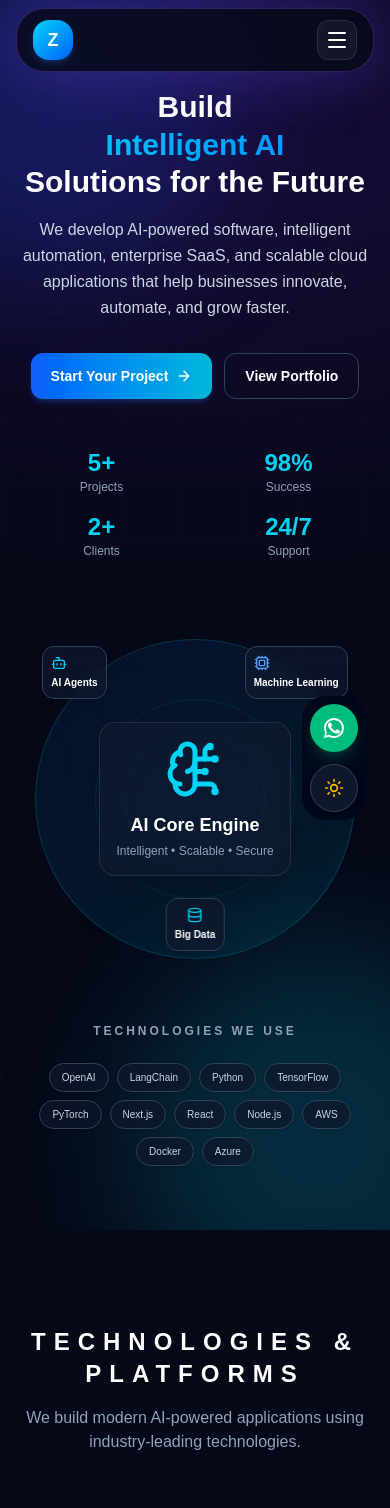
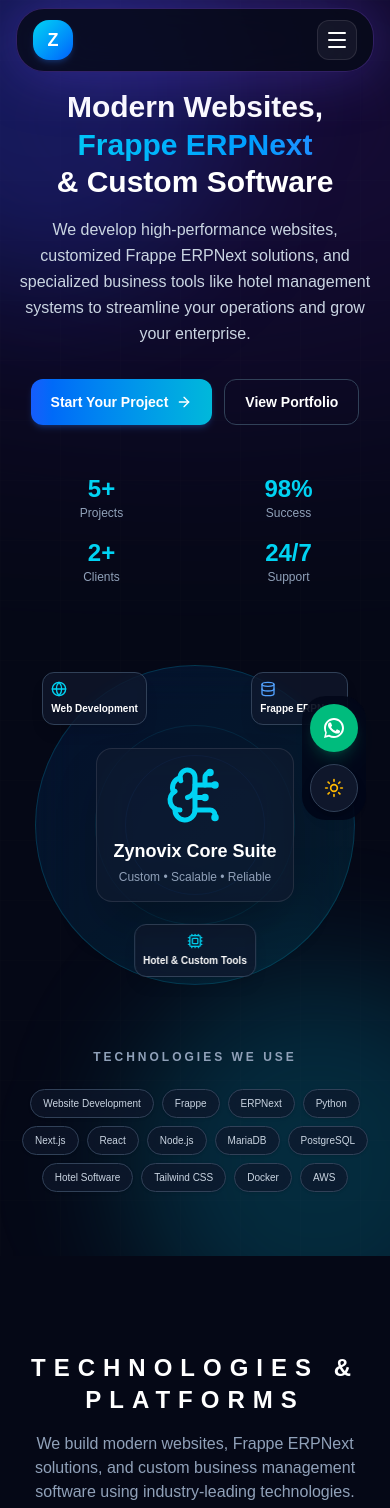
Before and after one commit to ritik733/zynovixtechsolution, a Next.js app: page / in a window 390 px wide. Shown: the top 1508 px of the page. Built offline with nearby package versions, Linux system fonts and the light colour scheme.

Commit message:
servce text changes --RP

```diff
--- a/components/sections/AboutPreview.tsx
+++ b/components/sections/AboutPreview.tsx
@@ -1,5 +1,5 @@
 import Link from "next/link";
-import { ArrowRight, Brain, ShieldCheck, Zap } from "lucide-react";
+import { ArrowRight, Globe, Database, Hotel } from "lucide-react";
 
 export default function AboutPreview() {
   return (
@@ -14,23 +14,22 @@
             </span>
 
             <h2 className="mt-6 text-4xl font-bold md:text-5xl">
-              AI-First Software
+              Modern Web & ERP
               <span className="block text-cyan-400">
-                Development Company
+                Software Development
               </span>
             </h2>
 
             <p className="mt-8 text-lg leading-8 text-slate-600 dark:text-slate-400 font-medium">
-              We help startups, enterprises, and growing businesses
-              leverage Artificial Intelligence, Machine Learning,
-              Cloud Computing, and Custom Software Development to
-              build intelligent digital products.
+              We help businesses, hotels, and enterprises streamline operations
+              and accelerate growth with modern website development, Frappe ERPNext
+              implementations, and bespoke management software.
             </p>
 
             <p className="mt-6 text-slate-600 dark:text-slate-400">
-              From AI chatbots and LLM applications to enterprise SaaS
-              platforms and cloud-native solutions, we create software
-              that scales with your business.
+              From custom web applications and client portals to comprehensive ERPNext
+              modules and specialized hotel management tools, we build solutions
+              tailored specifically to your business workflows.
             </p>
 
             <Link
@@ -46,35 +45,32 @@
           <div className="grid gap-6">
 
             <div className="rounded-2xl border border-slate-200 bg-white/90 p-6 shadow-sm backdrop-blur dark:border-slate-800 dark:bg-slate-900/60 dark:shadow-none">
-              <Brain className="mb-4 text-cyan-500 dark:text-cyan-400" size={42} />
+              <Globe className="mb-4 text-cyan-500 dark:text-cyan-400" size={42} />
               <h3 className="text-xl font-semibold text-slate-900 dark:text-white">
-                AI Innovation
+                Custom Website Development
               </h3>
               <p className="mt-3 text-slate-600 dark:text-slate-400">
-                Intelligent AI systems powered by modern
-                Large Language Models and Machine Learning.
+                Fast, responsive, and SEO-optimized web applications built with Next.js, React, and modern web frameworks.
               </p>
             </div>
 
             <div className="rounded-2xl border border-slate-200 bg-white/90 p-6 shadow-sm backdrop-blur dark:border-slate-800 dark:bg-slate-900/60 dark:shadow-none">
-              <Zap className="mb-4 text-cyan-500 dark:text-cyan-400" size={42} />
+              <Database className="mb-4 text-cyan-500 dark:text-cyan-400" size={42} />
               <h3 className="text-xl font-semibold text-slate-900 dark:text-white">
-                Automation
+                Frappe ERPNext Solutions
               </h3>
               <p className="mt-3 text-slate-600 dark:text-slate-400">
-                Automate repetitive workflows and improve
-                productivity using AI-powered solutions.
+                End-to-end ERP implementations, custom Doctypes, accounting, inventory, and automated business workflows.
               </p>
             </div>
 
             <div className="rounded-2xl border border-slate-200 bg-white/90 p-6 shadow-sm backdrop-blur dark:border-slate-800 dark:bg-slate-900/60 dark:shadow-none">
-              <ShieldCheck className="mb-4 text-cyan-500 dark:text-cyan-400" size={42} />
+              <Hotel className="mb-4 text-cyan-500 dark:text-cyan-400" size={42} />
               <h3 className="text-xl font-semibold text-slate-900 dark:text-white">
-                Enterprise Ready
+                Hotel & Management Tools
               </h3>
               <p className="mt-3 text-slate-600 dark:text-slate-400">
-                Secure, scalable, cloud-native applications
-                designed for modern businesses.
+                Purpose-built tools for room reservation, billing, guest check-in, and hospitality operational management.
               </p>
             </div>
 
--- a/components/sections/CTA.tsx
+++ b/components/sections/CTA.tsx
@@ -17,16 +17,15 @@
         </span>
 
         <h2 className="mt-8 text-4xl font-bold md:text-6xl text-slate-900 dark:text-white">
-          Ready to Build
+          Ready to Upgrade Your
           <span className="block bg-gradient-to-r from-cyan-500 to-blue-600 dark:from-cyan-400 dark:to-blue-500 bg-clip-text text-transparent">
-            Your AI Product?
+            Web & ERP Systems?
           </span>
         </h2>
 
         <p className="mx-auto mt-8 max-w-2xl text-lg text-slate-600 dark:text-slate-400 font-medium">
-          Whether you're a startup or an enterprise,
-          we help transform ideas into intelligent,
-          scalable, AI-powered software solutions.
+          Whether you need a modern website, a custom Frappe ERPNext implementation,
+          or tailored software like hotel management systems, we are ready to bring your vision to life.
         </p>
 
         <div className="mt-12 flex flex-wrap justify-center gap-4">
--- a/components/sections/Hero.tsx
+++ b/components/sections/Hero.tsx
@@ -4,9 +4,9 @@
 import {
   ArrowRight,
   BrainCircuit,
-  Bot,
   Cpu,
   Database,
+  Globe,
 } from "lucide-react";
 
 export default function Hero() {
@@ -37,17 +37,17 @@
 
 
             <h1 className="mt-6 sm:mt-8 text-3xl sm:text-4xl md:text-5xl lg:text-6xl xl:text-7xl font-extrabold leading-tight">
-              Build
+              Modern Websites,
               <span className="block bg-gradient-to-r from-cyan-400 to-blue-500 bg-clip-text text-transparent">
-                Intelligent AI
+                Frappe ERPNext
               </span>
-              Solutions for the Future
+              & Custom Software
             </h1>
 
             <p className="mt-4 sm:mt-6 md:mt-8 max-w-xl text-base sm:text-lg leading-relaxed sm:leading-8 text-slate-600 dark:text-slate-300 mx-auto lg:mx-0 font-normal">
-              We develop AI-powered software, intelligent automation,
-              enterprise SaaS, and scalable cloud applications that help
-              businesses innovate, automate, and grow faster.
+              We develop high-performance websites, customized Frappe ERPNext solutions,
+              and specialized business tools like hotel management systems to streamline
+              your operations and grow your enterprise.
             </p>
 
             <div className="mt-8 sm:mt-10 flex flex-wrap gap-3 sm:gap-4 justify-center lg:justify-start">
@@ -92,22 +92,22 @@
               <div className="absolute h-[200px] w-[200px] sm:h-[280px] sm:w-[280px] md:h-[320px] md:w-[320px] rounded-full border border-cyan-500/20 animate-pulse" />
               <div className="absolute h-[140px] w-[140px] sm:h-[200px] sm:w-[200px] md:h-[240px] md:w-[240px] rounded-full border border-blue-500/20" />
 
-              {/* AI Agents - Top Left */}
+              {/* Web Development - Top Left */}
               <div className="absolute top-[2%] left-[2%] sm:top-[4%] sm:left-[4%] md:top-[6%] md:left-[6%] rounded-xl border border-slate-200 bg-white/90 p-2 sm:p-3 backdrop-blur shadow-lg text-slate-900 dark:border-slate-700 dark:bg-slate-900/80 dark:text-white">
-                <Bot className="mb-1 sm:mb-2 h-4 w-4 sm:h-5 sm:w-5 text-cyan-500 dark:text-cyan-400" />
-                <p className="text-[10px] sm:text-xs font-semibold whitespace-nowrap">AI Agents</p>
+                <Globe className="mb-1 sm:mb-2 h-4 w-4 sm:h-5 sm:w-5 text-cyan-500 dark:text-cyan-400" />
+                <p className="text-[10px] sm:text-xs font-semibold whitespace-nowrap">Web Development</p>
               </div>
 
-              {/* Machine Learning - Top Right */}
+              {/* Frappe ERPNext - Top Right */}
               <div className="absolute top-[2%] right-[2%] sm:top-[4%] sm:right-[4%] md:top-[6%] md:right-[6%] rounded-xl border border-slate-200 bg-white/90 p-2 sm:p-3 backdrop-blur shadow-lg text-slate-900 dark:border-slate-700 dark:bg-slate-900/80 dark:text-white">
-                <Cpu className="mb-1 sm:mb-2 h-4 w-4 sm:h-5 sm:w-5 text-blue-600 dark:text-blue-400" />
-                <p className="text-[10px] sm:text-xs font-semibold whitespace-nowrap">Machine Learning</p>
+                <Database className="mb-1 sm:mb-2 h-4 w-4 sm:h-5 sm:w-5 text-blue-600 dark:text-blue-400" />
+                <p className="text-[10px] sm:text-xs font-semibold whitespace-nowrap">Frappe ERPNext</p>
               </div>
 
-              {/* Big Data - Bottom Center */}
+              {/* Hotel & Custom Tools - Bottom Center */}
               <div className="absolute bottom-[2%] sm:bottom-[4%] md:bottom-[6%] left-1/2 -translate-x-1/2 rounded-xl border border-slate-200 bg-white/90 p-2 sm:p-3 backdrop-blur shadow-lg text-slate-900 dark:border-slate-700 dark:bg-slate-900/80 dark:text-white">
-                <Database className="mb-1 sm:mb-2 h-4 w-4 sm:h-5 sm:w-5 text-cyan-500 dark:text-cyan-400 mx-auto" />
-                <p className="text-[10px] sm:text-xs font-semibold whitespace-nowrap">Big Data</p>
+                <Cpu className="mb-1 sm:mb-2 h-4 w-4 sm:h-5 sm:w-5 text-cyan-500 dark:text-cyan-400 mx-auto" />
+                <p className="text-[10px] sm:text-xs font-semibold whitespace-nowrap">Hotel & Custom Tools</p>
               </div>
 
               {/* Center Icon */}
@@ -117,10 +117,10 @@
                   className="sm:w-[80px] sm:h-[80px] md:w-[100px] md:h-[100px] lg:w-[110px] lg:h-[110px] mx-auto text-cyan-500 dark:text-cyan-400"
                 />
                 <p className="mt-3 sm:mt-4 md:mt-6 text-center text-lg sm:text-xl font-bold">
-                  AI Core Engine
+                  Zynovix Core Suite
                 </p>
                 <p className="mt-1 sm:mt-2 text-center text-xs sm:text-sm font-medium text-slate-500 dark:text-slate-400">
-                  Intelligent • Scalable • Secure
+                  Custom • Scalable • Reliable
                 </p>
               </div>
             </div>
@@ -135,17 +135,19 @@
 
           <div className="flex flex-wrap justify-center gap-2 sm:gap-3 md:gap-4">
             {[
-              "OpenAI",
-              "LangChain",
+              "Website Development",
+              "Frappe",
+              "ERPNext",
               "Python",
-              "TensorFlow",
-              "PyTorch",
               "Next.js",
               "React",
               "Node.js",
+              "MariaDB",
+              "PostgreSQL",
+              "Hotel Software",
+              "Tailwind CSS",
+              "Docker",
               "AWS",
-              "Docker",
-              "Azure",
             ].map((tech) => (
               <span
                 key={tech}
--- a/components/sections/PortfolioPreview.tsx
+++ b/components/sections/PortfolioPreview.tsx
@@ -4,28 +4,29 @@
 
 const projects = [
   {
-    title: "Zeno AI Assistant",
-    category: "AI Chatbot",
+    title: "Frappe ERPNext Enterprise Setup",
+    category: "Frappe ERPNext",
     description:
-      "Local LLM-powered AI assistant for business automation, document QA, and task management.",
-    image: "/images/team/Zeno_ai.png", // ✅ image path added
+      "Comprehensive ERPNext implementation featuring custom Doctypes, automated billing, multi-location inventory, and role-based permissions.",
+    image: "/images/team/Zeno_ai.png",
+    icon: "⚙️",
   },
-  // Uncomment and add more projects with their own images later
-  // {
-  //   title: "Healthcare AI Assistant",
-  //   category: "Machine Learning",
-  //   description:
-  //     "AI assistant helping doctors with medical documentation and patient insights.",
-  //   image: "/images/portfolio/healthcare.jpg",
-  // },
-  // {
-  //   title: "Enterprise ERP",
-  //   category: "Cloud SaaS",
-  //   description:
-  //     "Modern ERP platform for inventory, HR, finance, and analytics.",
-  //   image: "/images/portfolio/erp.jpg",
-  // },
-  // ... etc.
+  {
+    title: "Hospitality & Hotel Management Suite",
+    category: "Custom Software",
+    description:
+      "All-in-one software for hotel bookings, room inventory, guest check-in/out, POS billing, and housekeeping management.",
+    image: null,
+    icon: "🏨",
+  },
+  {
+    title: "High-Performance Corporate Web Portal",
+    category: "Website Development",
+    description:
+      "Responsive, SEO-optimized business web platform and customer portal built with Next.js, React, and modern UI design.",
+    image: null,
+    icon: "🌐",
+  },
 ];
 
 export default function PortfolioPreview() {
@@ -38,15 +39,14 @@
             Portfolio
           </span>
           <h2 className="mt-6 text-4xl font-bold md:text-5xl">
-            Featured AI &
+            Featured Web, ERP &
             <span className="block text-cyan-400">
-              Software Projects
+              Software Deployments
             </span>
           </h2>
           <p className="mx-auto mt-6 max-w-3xl text-slate-600 dark:text-slate-400 font-medium">
-            We build scalable AI solutions, enterprise software,
-            SaaS platforms, and intelligent automation systems
-            for businesses worldwide.
+            Discover our proven track record delivering responsive websites, customized Frappe ERPNext
+            systems, and tailor-made business management tools like hotel solutions.
           </p>
         </div>
 
@@ -69,7 +69,7 @@
                 ) : (
                   // Fallback gradient if no image is provided
                   <div className="flex h-full items-center justify-center bg-gradient-to-br from-cyan-500/20 to-blue-600/20 text-6xl">
-                    🤖
+                    {project.icon || "💼"}
                   </div>
                 )}
               </div>
--- a/components/sections/ServicesPreview.tsx
+++ b/components/sections/ServicesPreview.tsx
@@ -1,72 +1,50 @@
-// pages/services.tsx (or app/services/page.tsx)
 import Link from "next/link";
 import {
   ArrowRight,
-  Bot,
-  BrainCircuit,
+  Globe,
+  Database,
+  Hotel,
   Cpu,
   Cloud,
-  Database,
-  Globe,
   Shield,
-  Blocks,
-  Wifi,
 } from "lucide-react";
 
 const services = [
   {
-    icon: BrainCircuit,
-    title: "Artificial Intelligence",
-    desc: "Custom AI solutions, Generative AI, and intelligent business automation.",
-    features: ["LLM fine‑tuning", "Computer vision", "NLP pipelines"],
+    icon: Globe,
+    title: "Custom Website Development",
+    desc: "High-performance websites, corporate portals, and responsive web applications designed to engage visitors and drive conversions.",
+    features: ["Next.js & React UI", "Mobile-responsive layouts", "SEO & Core Web Vitals"],
   },
   {
-    icon: Bot,
-    title: "AI Chatbots & Agents",
-    desc: "Build LLM‑powered assistants using OpenAI, LangChain, and RAG.",
-    features: ["Conversational AI", "Document QA", "Autonomous agents"],
+    icon: Database,
+    title: "Frappe & ERPNext Solutions",
+    desc: "End-to-end ERP implementation, custom Frappe modules, accounting, inventory, and automated business workflows.",
+    features: ["Custom Doctypes & Workflows", "Multi-warehouse inventory", "Accounting & finance setup"],
+  },
+  {
+    icon: Hotel,
+    title: "Hotel Management Software",
+    desc: "Complete hospitality management tools for hotel bookings, room inventory, guest check-in/out, and front desk operations.",
+    features: ["Room reservation system", "Front desk & billing POS", "Housekeeping & guest records"],
   },
   {
     icon: Cpu,
-    title: "Machine Learning",
-    desc: "Predictive analytics, recommendation engines, and ML model deployment.",
-    features: ["Regression/Classification", "Time‑series forecasting", "MLOps"],
+    title: "Custom Business Software",
+    desc: "Tailor-made software applications engineered around your unique operational bottlenecks and administrative needs.",
+    features: ["Internal admin dashboards", "Workflow automation", "Role-based access security"],
   },
   {
     icon: Cloud,
-    title: "Cloud Solutions",
-    desc: "AWS, Azure, Docker, Kubernetes, and cloud‑native architecture.",
-    features: ["Infrastructure as Code", "Serverless", "Multi‑cloud strategy"],
-  },
-  {
-    icon: Globe,
-    title: "Web & SaaS Development",
-    desc: "Scalable enterprise applications using Next.js, React, and Node.js.",
-    features: ["Micro‑frontends", "API design", "Real‑time features"],
-  },
-  {
-    icon: Database,
-    title: "Data Engineering",
-    desc: "Data pipelines, analytics dashboards, and business intelligence.",
-    features: ["ETL/ELT", "Data warehousing", "BI reporting"],
+    title: "API & System Integrations",
+    desc: "Seamless connectivity between ERPNext, websites, payment gateways, and third-party SaaS tools.",
+    features: ["Payment gateway integrations", "REST API & webhook sync", "Third-party platform bridging"],
   },
   {
     icon: Shield,
-    title: "Cybersecurity",
-    desc: "Zero‑trust architectures, penetration testing, and compliance frameworks.",
-    features: ["Threat monitoring", "Vulnerability assessment", "GDPR/HIPAA"],
-  },
-  {
-    icon: Blocks,
-    title: "Blockchain",
-    desc: "Decentralised applications, smart contracts, and tokenisation.",
-    features: ["Ethereum/Solana", "DeFi protocols", "NFT marketplaces"],
-  },
-  {
-    icon: Wifi,
-    title: "IoT & Edge Computing",
-    desc: "Connected device ecosystems, real‑time analytics, and edge AI.",
-    features: ["Sensor data ingestion", "Edge inference", "Device management"],
+    title: "Cloud Hosting & Maintenance",
+    desc: "Reliable cloud infrastructure setup, performance monitoring, continuous backups, and dedicated technical maintenance.",
+    features: ["Frappe & web server hosting", "Automated backups & security", "24/7 technical support"],
   },
 ];
 
@@ -78,15 +56,14 @@
         {/* Heading */}
         <div className="text-center">
           <h2 className="text-3xl font-semibold text-slate-900 md:text-4xl dark:text-slate-200">
-            Our Services
+            Our Core Services
           </h2>
-          <p className="mt-2 text-lg text-slate-600 dark:text-slate-400 font-medium">
-            Welcome to the Services page.
+          <p className="mt-2 text-lg text-cyan-600 dark:text-cyan-400 font-medium">
+            Websites • Frappe ERPNext • Custom Business Software
           </p>
           <p className="mx-auto mt-4 max-w-2xl text-slate-600 dark:text-slate-400">
-            We combine Artificial Intelligence, Machine Learning,
-            Cloud Infrastructure, and Modern Web Technologies
-            to build future‑ready digital products.
+            We provide specialized web development, robust Frappe ERPNext implementations,
+            and custom management systems like hotel software designed to empower your business.
           </p>
         </div>
 
--- a/components/sections/TrustBar.tsx
+++ b/components/sections/TrustBar.tsx
@@ -102,7 +102,7 @@
           Technologies & Platforms
         </h2>
         <p className="mt-4 text-center text-slate-600 dark:text-slate-400">
-          We build modern AI-powered applications using industry-leading technologies.
+          We build modern websites, Frappe ERPNext solutions, and custom business management software using industry-leading technologies.
         </p>
         {/* Cards */}
         <div className="mt-14 grid grid-cols-2 gap-6 md:grid-cols-4 lg:grid-cols-8">
```
